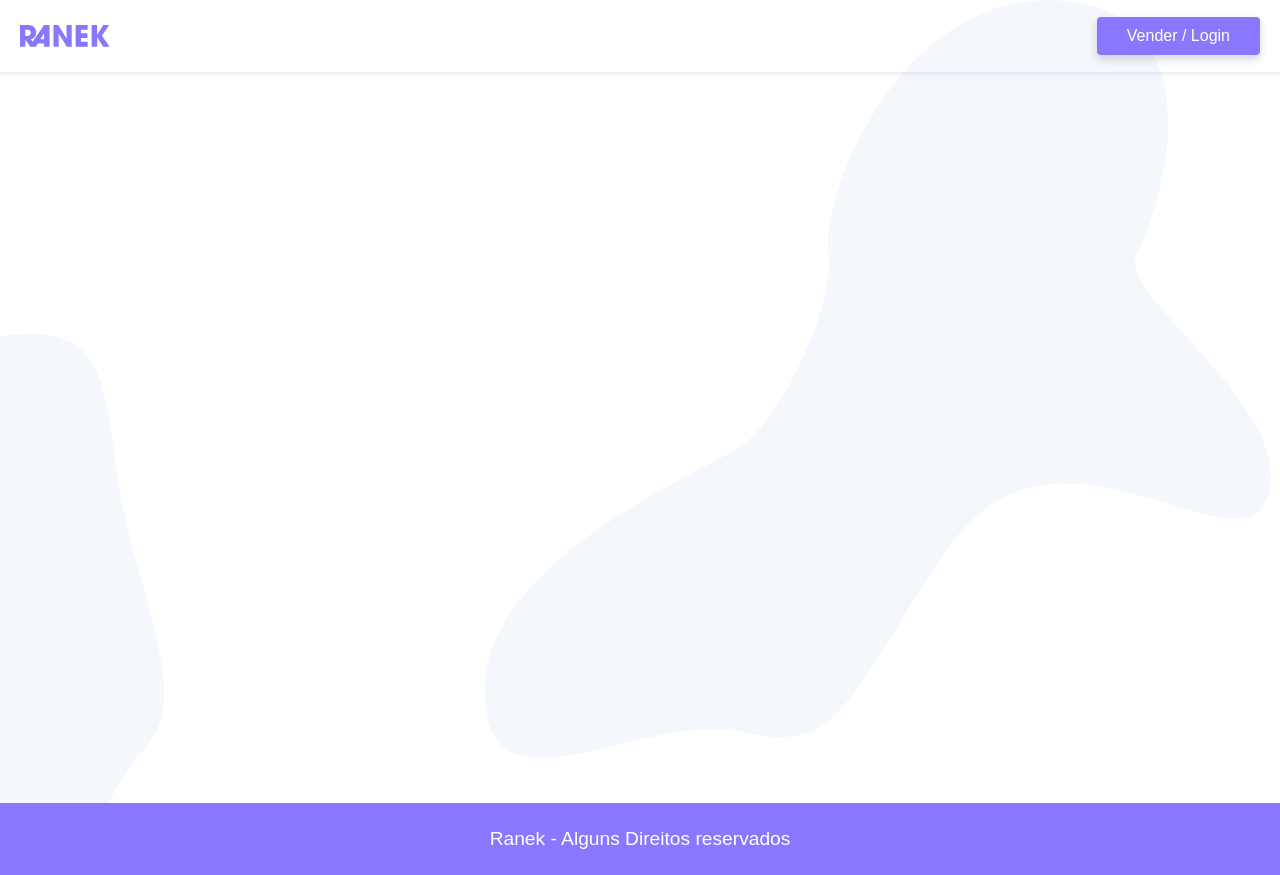
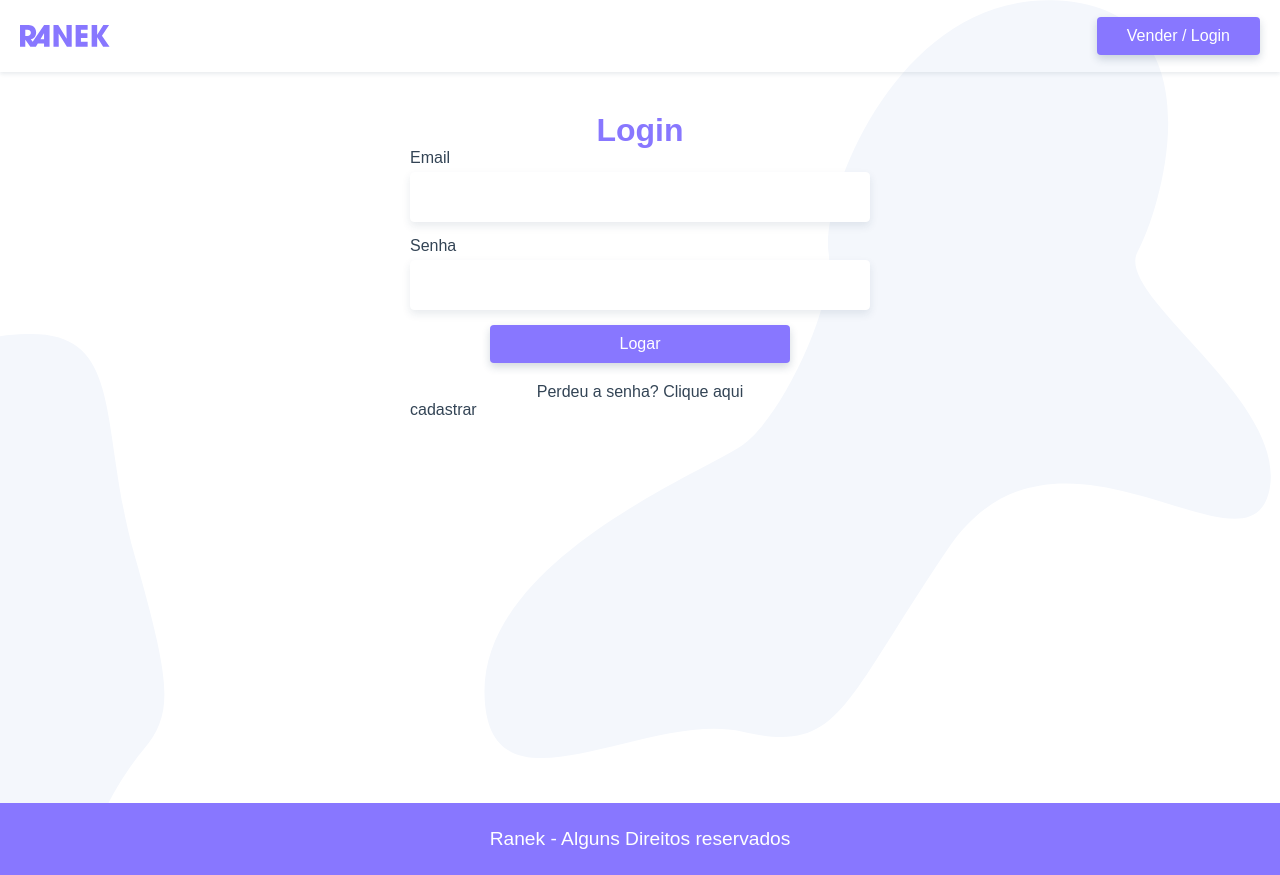
Before and after one commit to WellSantoss/ranek, a Vue app: page /login in a window 1280 px wide. Built offline with nearby package versions, Linux system fonts and the light colour scheme.

Commit message:
página de login e componente de cadastro

```diff
--- a/src/App.vue
+++ b/src/App.vue
@@ -1,11 +1,11 @@
 <template>
   <div id="app">
     <Header />
-
     <main id="main">
-      <router-view />
+      <transition mode="out-in">
+        <router-view />
+      </transition>
     </main>
-
     <Footer />
   </div>
 </template>
@@ -79,6 +79,10 @@
   transform: scale(1.1);
 }
 
+label {
+  margin-bottom: 5px;
+}
+
 input,
 textarea {
   border-radius: 4px;
--- /dev/null
+++ b/src/components/CadastrarLogin.vue
@@ -0,0 +1,9 @@
+<template>
+  <p>cadastrar</p>
+</template>
+
+<script>
+export default {};
+</script>
+
+<style></style>
--- a/src/router/index.js
+++ b/src/router/index.js
@@ -2,6 +2,7 @@
 import VueRouter from "vue-router";
 import Home from "@/views/Home.vue";
 import Produto from "@/views/Produto.vue";
+import Login from "@/views/Login.vue";
 
 Vue.use(VueRouter);
 
@@ -17,6 +18,11 @@
     component: Produto,
     props: true,
   },
+  {
+    path: "/login",
+    name: "login",
+    component: Login,
+  },
 ];
 
 const router = new VueRouter({
--- /dev/null
+++ b/src/views/Login.vue
@@ -0,0 +1,74 @@
+<template>
+  <section class="login">
+    <h1>Login</h1>
+    <form>
+      <label for="email">Email</label>
+      <input v-model="login.email" type="email" name="email" id="email" />
+      <label for="senha">Senha</label>
+      <input v-model="login.senha" type="password" name="senha" id="senha" />
+      <button @click.prevent="logar" class="btn">Logar</button>
+    </form>
+    <p class="perdeu">
+      Perdeu a senha? <a href="/" target="_blank">Clique aqui</a>
+    </p>
+    <CadastrarLogin />
+  </section>
+</template>
+
+<script>
+import CadastrarLogin from "@/components/CadastrarLogin.vue";
+
+export default {
+  name: "Login",
+  components: {
+    CadastrarLogin,
+  },
+  data() {
+    return {
+      login: {
+        email: "",
+        senha: "",
+      },
+    };
+  },
+  methods: {
+    logar() {},
+  },
+};
+</script>
+
+<style scoped>
+.login {
+  max-width: 500px;
+  margin: 0 auto;
+  padding: 0 20px;
+}
+
+h1 {
+  text-align: center;
+  font-size: 2rem;
+  margin-top: 40px;
+  color: #87f;
+}
+
+form {
+  display: grid;
+}
+
+.btn {
+  width: 100%;
+  max-width: 300px;
+  margin-left: auto;
+  margin-right: auto;
+}
+
+.perdeu {
+  text-align: center;
+  margin: 20px auto 0 auto;
+}
+
+.perdeu a:hover {
+  color: #87f;
+  text-decoration: underline;
+}
+</style>
```
